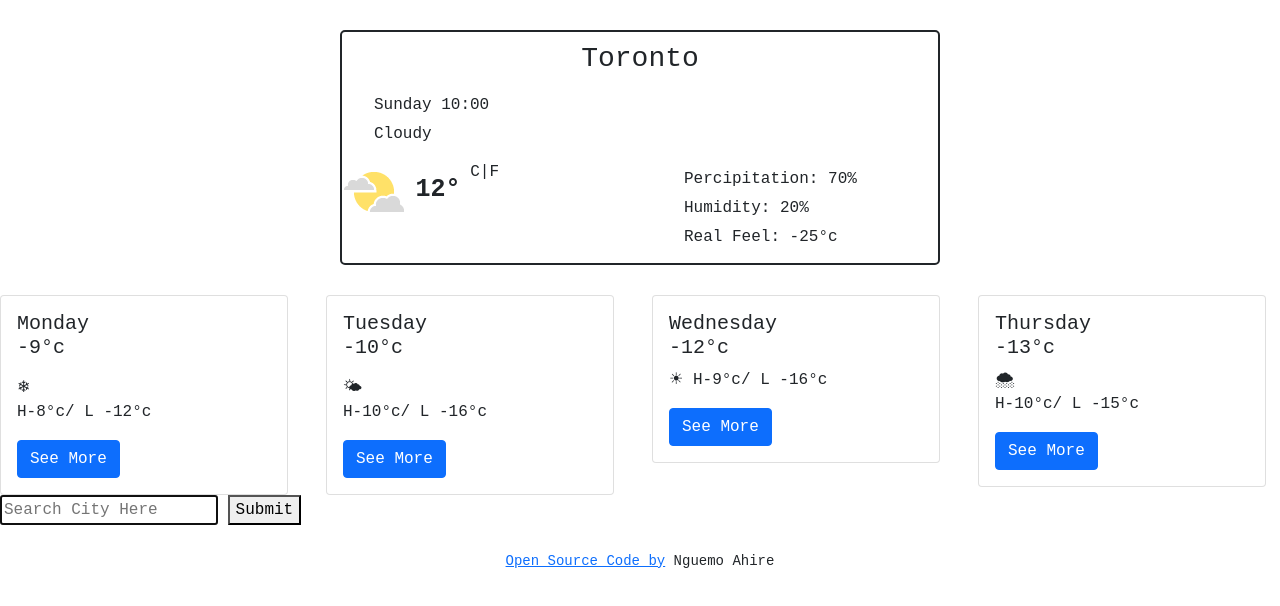
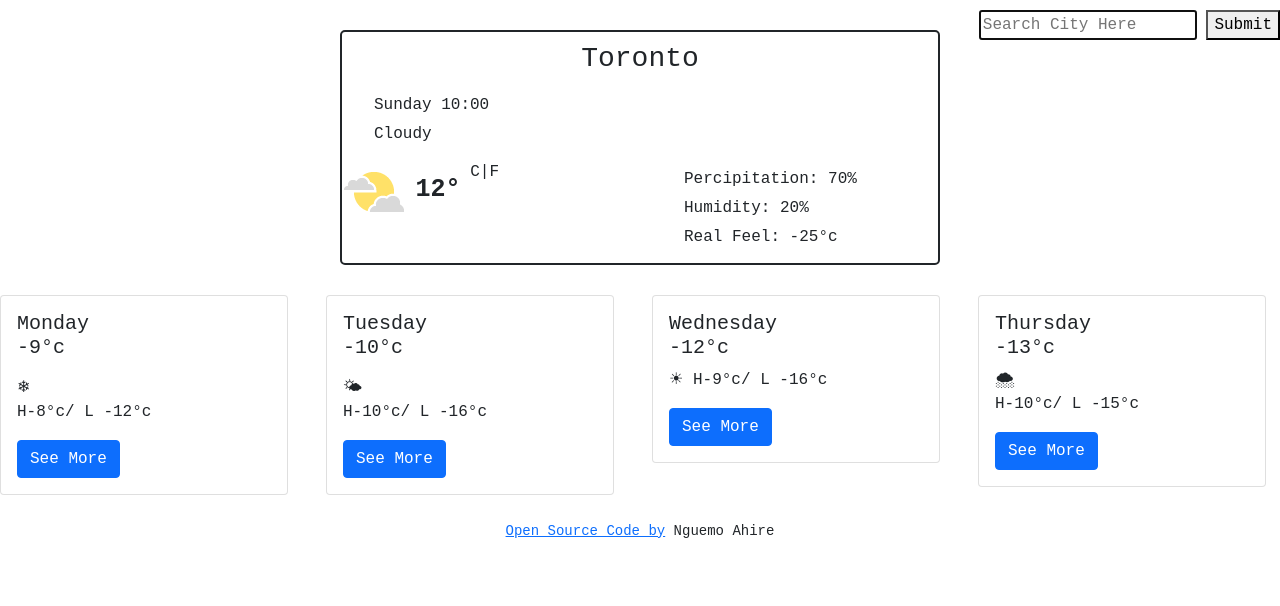
Before and after one commit to Nguemo1123/Weather-App-Search-Engine, a plain HTML site: page index.html in a window 1280 px wide. Drawn offline with nearby package versions, Linux system fonts and the light colour scheme.

Commit message:
Added styling to "city form" and source code

```diff
--- a/src/style.css
+++ b/src/style.css
@@ -37,3 +37,13 @@ li {
 .source-code {
   text-align: center;
 }
+:hover.source-code {
+  text-decoration: underline;
+  color: blueviolet;
+}
+.city-form {
+  position: fixed;
+  right: 0;
+  top: 10px;
+  background: transparent;
+}
```
